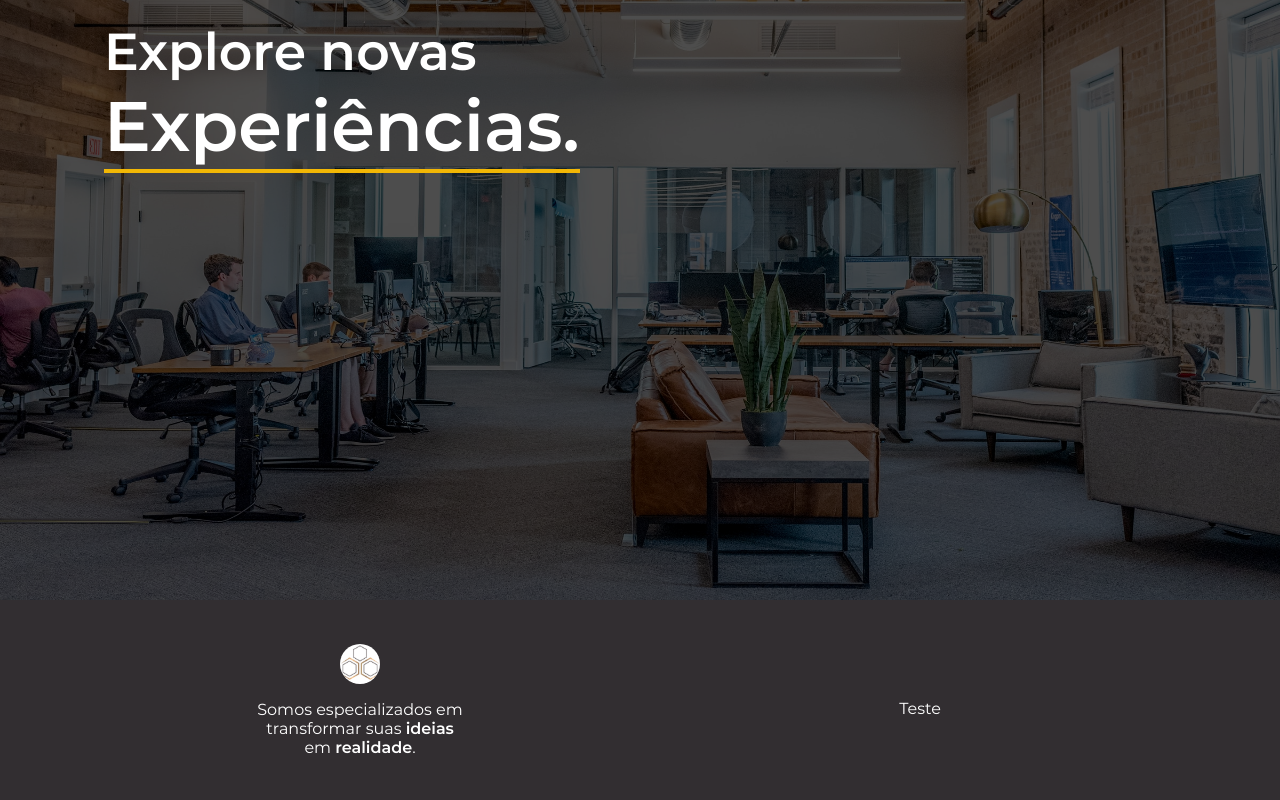
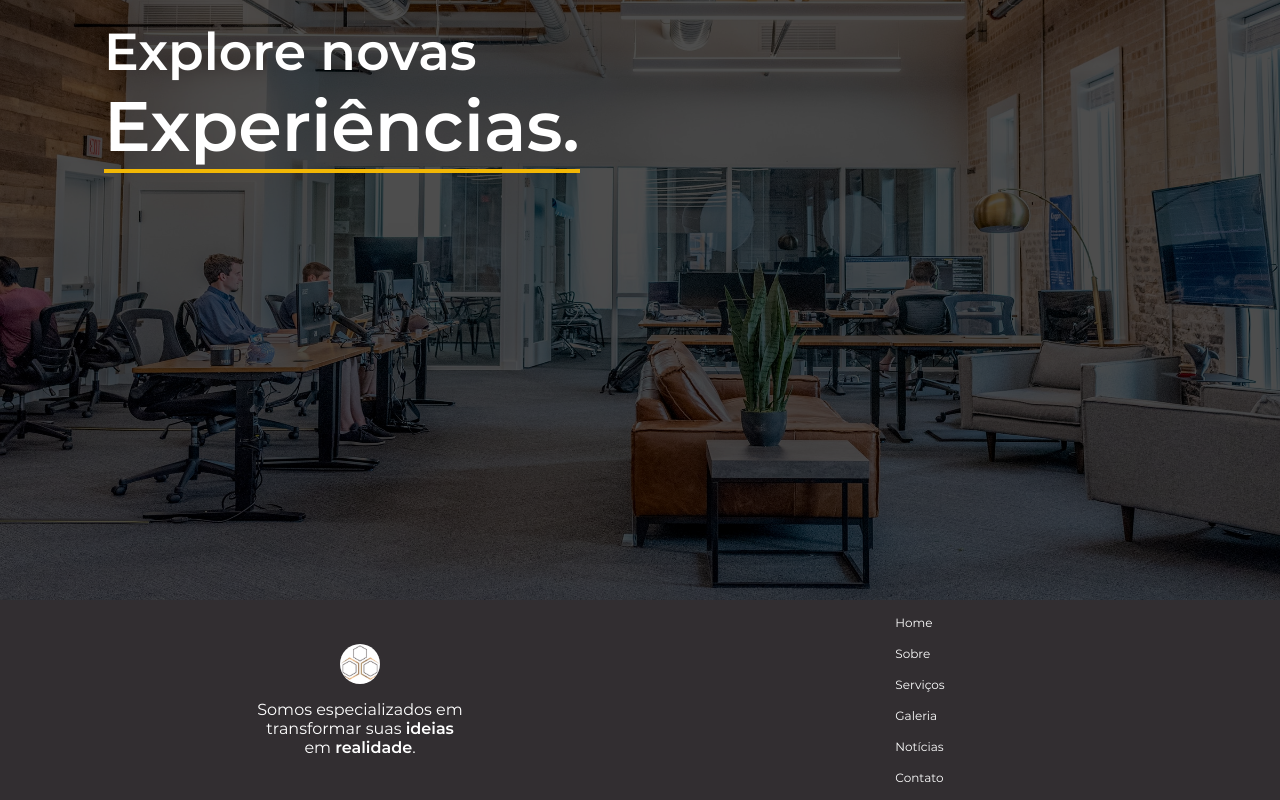
Before and after one commit to jjunior96/publicity-agency, a Next.js app: page / in a window 1280 px wide. Shown: the part 200-1000 px from the top of the page. Built offline with nearby package versions, Linux system fonts and the light colour scheme.

Commit message:
chore: import HeaderData for items menu

```diff
--- a/src/components/Footer/index.tsx
+++ b/src/components/Footer/index.tsx
@@ -1,5 +1,9 @@
 import Logo from 'components/Logo';
+
+import { HeaderData } from 'components/Header/data';
+
 import * as S from './styles';
+import Link from 'next/link';
 
 const Footer = () => {
   return (
@@ -14,7 +18,13 @@ const Footer = () => {
         </S.FooterInfo>
 
         <S.FooterInfo>
-          <S.FooterText>Teste</S.FooterText>
+          <S.FooterList>
+            {HeaderData.map((item) => (
+              <S.FooterItem key={item.id}>
+                <Link href={item.path}>{item.name}</Link>
+              </S.FooterItem>
+            ))}
+          </S.FooterList>
         </S.FooterInfo>
       </S.Content>
     </S.Container>
```
